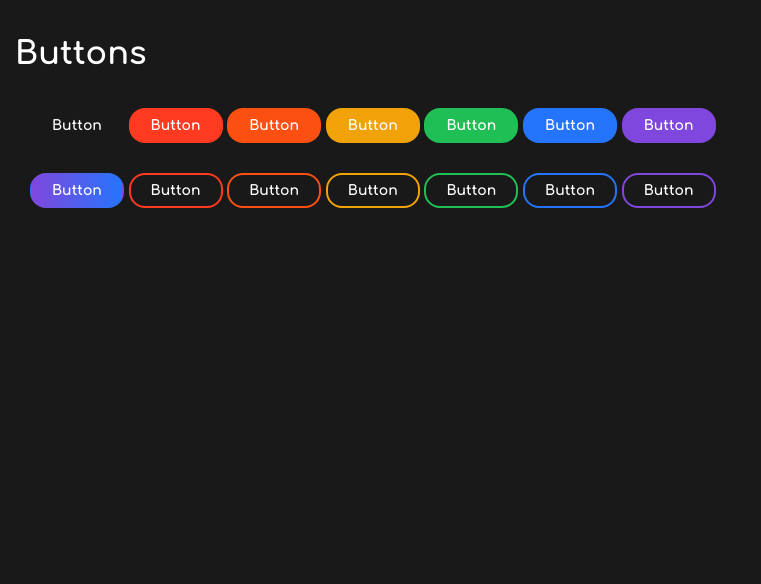
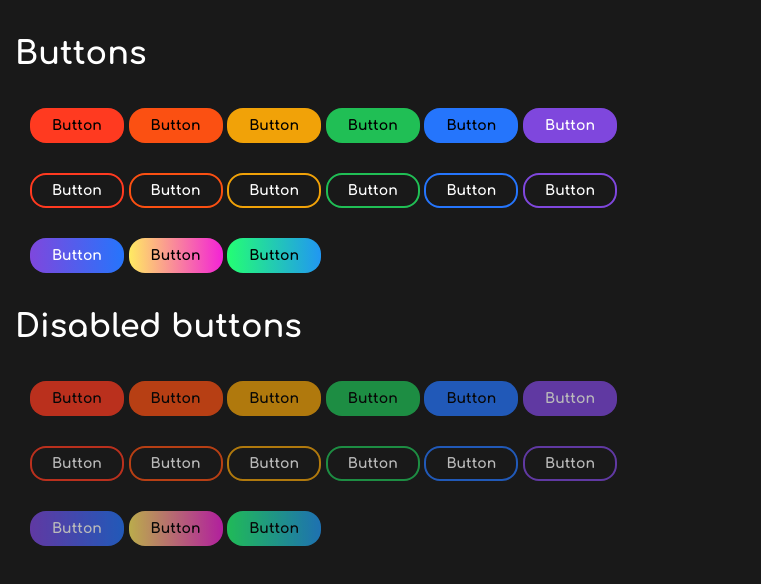
Before and after one commit to AuroraTeam/AuroraUI, a website: page demo/index.html in a window 1280 px wide. Shown: the whole page, without its empty margins (0-761 px from the left). Drawn offline with Linux system fonts and the light colour scheme.

Commit message:
Правки по кнопкам

```diff
--- a/demo/index.html
+++ b/demo/index.html
@@ -12,7 +12,6 @@
 <body class="p">
     <h1>Buttons</h1>
     <div class="p">
-        <button class="btn">Button</button>
         <button class="btn btn-red">Button</button>
         <button class="btn btn-orange">Button</button>
         <button class="btn btn-yellow">Button</button>
@@ -21,7 +20,6 @@
         <button class="btn btn-purple">Button</button>
     </div>
     <div class="p">
-        <button class="btn btn-gradient">Button</button>
         <button class="btn btn-border-red">Button</button>
         <button class="btn btn-border-orange">Button</button>
         <button class="btn btn-border-yellow">Button</button>
@@ -29,5 +27,32 @@
         <button class="btn btn-border-blue">Button</button>
         <button class="btn btn-border-purple">Button</button>
     </div>
+    <div class="p">
+        <button class="btn btn-gradient-1">Button</button>
+        <button class="btn btn-gradient-2">Button</button>
+        <button class="btn btn-gradient-3">Button</button>
+    </div>
+    <h1>Disabled buttons</h1>
+    <div class="p">
+        <button class="btn btn-red" disabled>Button</button>
+        <button class="btn btn-orange disabled">Button</button>
+        <button class="btn btn-yellow" disabled>Button</button>
+        <button class="btn btn-green disabled">Button</button>
+        <button class="btn btn-blue" disabled>Button</button>
+        <button class="btn btn-purple disabled">Button</button>
+    </div>
+    <div class="p">
+        <button class="btn btn-border-red" disabled>Button</button>
+        <button class="btn btn-border-orange disabled">Button</button>
+        <button class="btn btn-border-yellow" disabled>Button</button>
+        <button class="btn btn-border-green disabled">Button</button>
+        <button class="btn btn-border-blue" disabled>Button</button>
+        <button class="btn btn-border-purple disabled">Button</button>
+    </div>
+    <div class="p">
+        <button class="btn btn-gradient-1" disabled>Button</button>
+        <button class="btn btn-gradient-2 disabled">Button</button>
+        <button class="btn btn-gradient-3" disabled>Button</button>
+    </div>
 </body>
 </html>
--- a/sass/_base.sass
+++ b/sass/_base.sass
@@ -10,3 +10,9 @@ body
 
 .p
     padding: 15px
+
+
+[disabled],
+.disabled
+    pointer-events: none
+    opacity: .7
--- a/sass/_buttons.sass
+++ b/sass/_buttons.sass
@@ -1,21 +1,30 @@
 .btn
-    padding: 8px 20px
     border: 0
     outline: 0
+    padding: 10px 22px
+    cursor: pointer
     color: #fff
     font-weight: 700
     font-size: .875rem
     font-family: inherit
     border-radius: 16px
-    border: 2px solid transparent
     background-color: transparent
 
 @each $color, $colorHex in ("red": $red, "orange": $orange, "yellow": $yellow, "green": $green, "blue": $blue, "purple": $purple)
     .btn-#{$color}
         background-color: $colorHex
+        color: #000
+        @if $color == 'purple'
+            color: #fff
     .btn-border-#{$color}
-        border-color: $colorHex
+        border: 2px solid $colorHex
+        padding: 8px 20px
 
-
-.btn-gradient
+.btn-gradient-1
     background: $gradient-1
+.btn-gradient-2
+    background: $gradient-2
+    color: #000
+.btn-gradient-3
+    background: $gradient-3
+    color: #000
--- a/sass/variables/_colors.sass
+++ b/sass/variables/_colors.sass
@@ -8,5 +8,7 @@ $purple: #7F47DD
 
 // Gradients
 $gradient-1: linear-gradient(88.14deg, #7F47DD 0%, #2575FC 100%)
+$gradient-2: linear-gradient(88.14deg, #FFEC61 0%, #F321D7 100%)
+$gradient-3: linear-gradient(88.14deg, #24FF72 0%, #2196F3 100%)
 
 // Лумыч пидор, со стилями беды
```
Also changed, not shown: css/auroraui.css, 1 other file.
